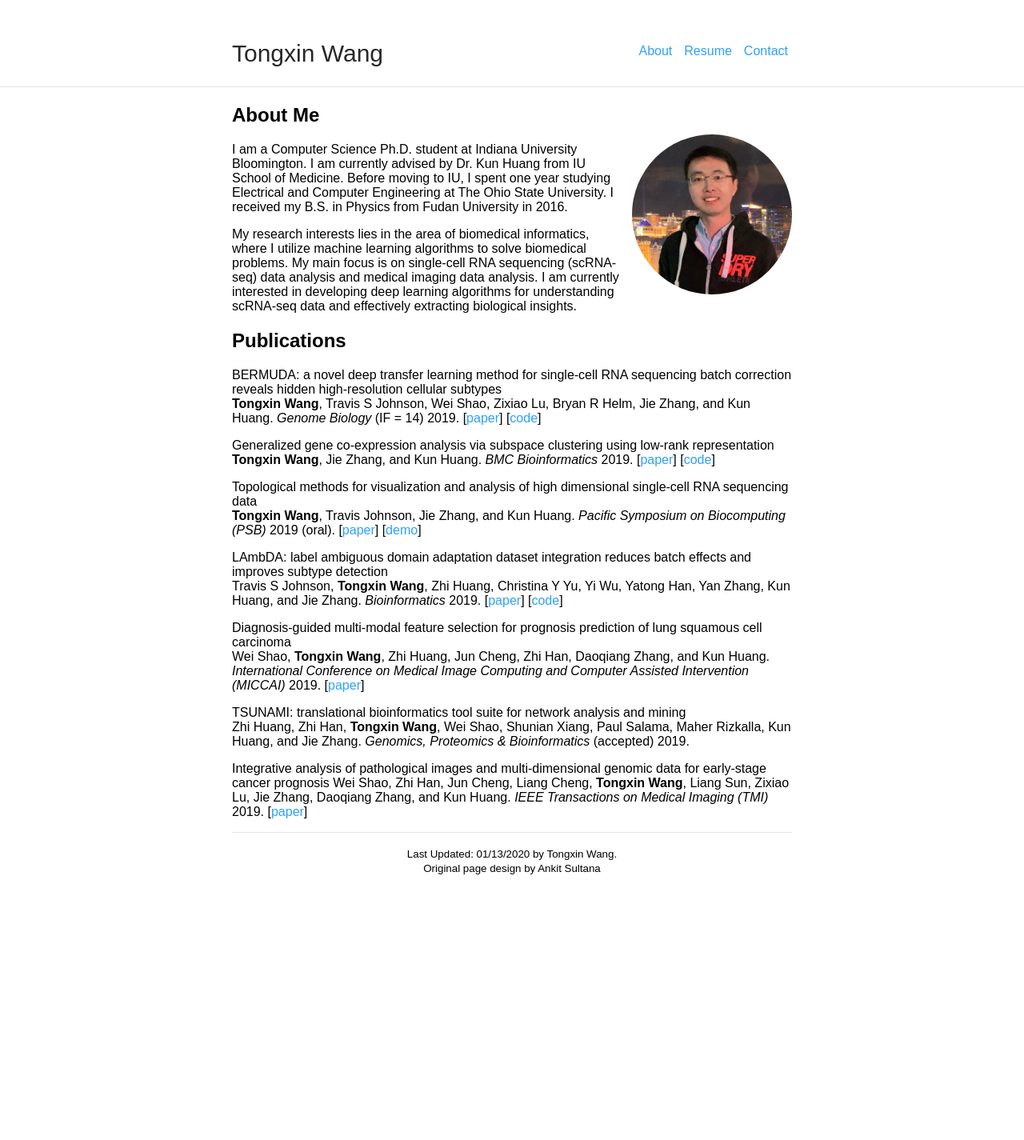
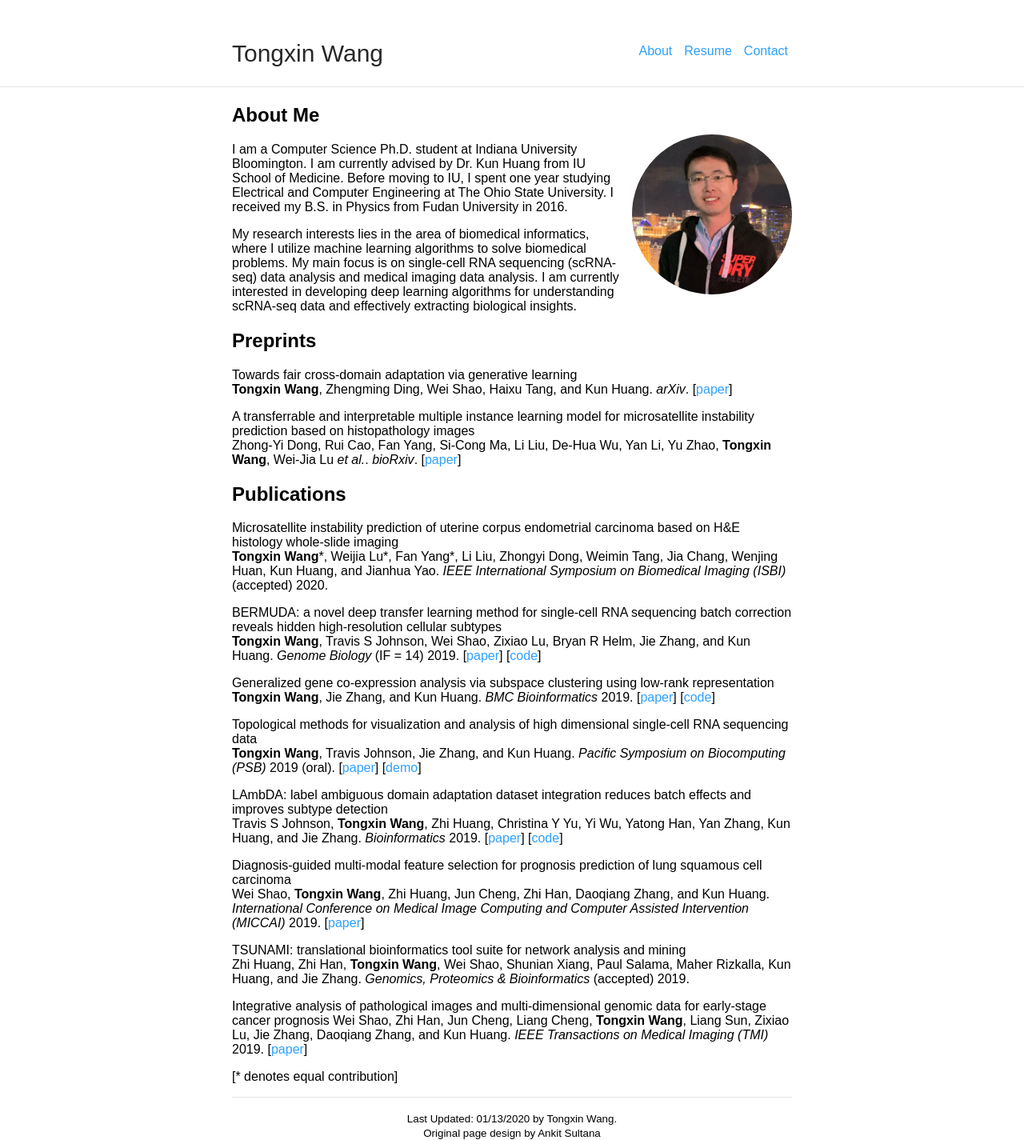
Before and after one commit to txWang/txWang.github.io, a Jekyll site: the page built from index.md, in a window 1280 px wide. Shown: the whole page at 80% size. Built offline with Jekyll 4.4.1, drawn with Linux system fonts in a browser that asks for light colours; our own code applies the rules of GitHub Pages for plain Markdown files; before the commit the page ends 1094 px from its top, so only the background shows below that.

Commit message:
update publication

```diff
--- a/index.md
+++ b/index.md
@@ -10,7 +10,19 @@ I am a Computer Science Ph.D. student at Indiana University Bloomington. I am cu
 
 My research interests lies in the area of biomedical informatics, where I utilize machine learning algorithms to solve biomedical problems. My main focus is on single-cell RNA sequencing (scRNA-seq) data analysis and medical imaging data analysis. I am currently interested in developing deep learning algorithms for understanding scRNA-seq data and effectively extracting biological insights.
 
+
+## Preprints
+Towards fair cross-domain adaptation via generative learning
+**Tongxin Wang**, Zhengming Ding, Wei Shao, Haixu Tang, and Kun Huang. *arXiv*. [[paper](https://arxiv.org/abs/2003.02366)]
+
+A transferrable and interpretable multiple instance learning model for microsatellite instability prediction based on histopathology images
+Zhong-Yi Dong, Rui Cao, Fan Yang, Si-Cong Ma, Li Liu, De-Hua Wu, Yan Li, Yu Zhao, **Tongxin Wang**, Wei-Jia Lu *et al.*. *bioRxiv*. [[paper](https://www.biorxiv.org/content/10.1101/2020.02.29.971150v1.abstract)]
+
+
 ## Publications
+
+Microsatellite instability prediction of uterine corpus endometrial carcinoma based on H&E histology whole-slide imaging
+**Tongxin Wang**\*, Weijia Lu\*, Fan Yang\*, Li Liu, Zhongyi Dong, Weimin Tang, Jia Chang, Wenjing Huan, Kun Huang, and Jianhua Yao. *IEEE International Symposium on Biomedical Imaging (ISBI)* (accepted) 2020.
 
 BERMUDA: a novel deep transfer learning method for single-cell RNA sequencing batch correction reveals hidden high-resolution cellular subtypes
 **Tongxin Wang**, Travis S Johnson, Wei Shao, Zixiao Lu, Bryan R Helm, Jie Zhang, and Kun Huang. *Genome Biology* (IF = 14) 2019. [[paper](https://doi.org/10.1186/s13059-019-1764-6)] [[code](https://github.com/txWang/BERMUDA)]
@@ -32,3 +44,5 @@ Zhi Huang, Zhi Han, **Tongxin Wang**, Wei Shao, Shunian Xiang, Paul Salama, Mahe
 
 Integrative analysis of pathological images and multi-dimensional genomic data for early-stage cancer prognosis
 Wei Shao, Zhi Han, Jun Cheng, Liang Cheng, **Tongxin Wang**, Liang Sun, Zixiao Lu, Jie Zhang, Daoqiang Zhang, and Kun Huang. *IEEE Transactions on Medical Imaging (TMI)* 2019. [[paper](https://doi.org/10.1109/TMI.2019.2920608)]
+
+[\* denotes equal contribution]
```
